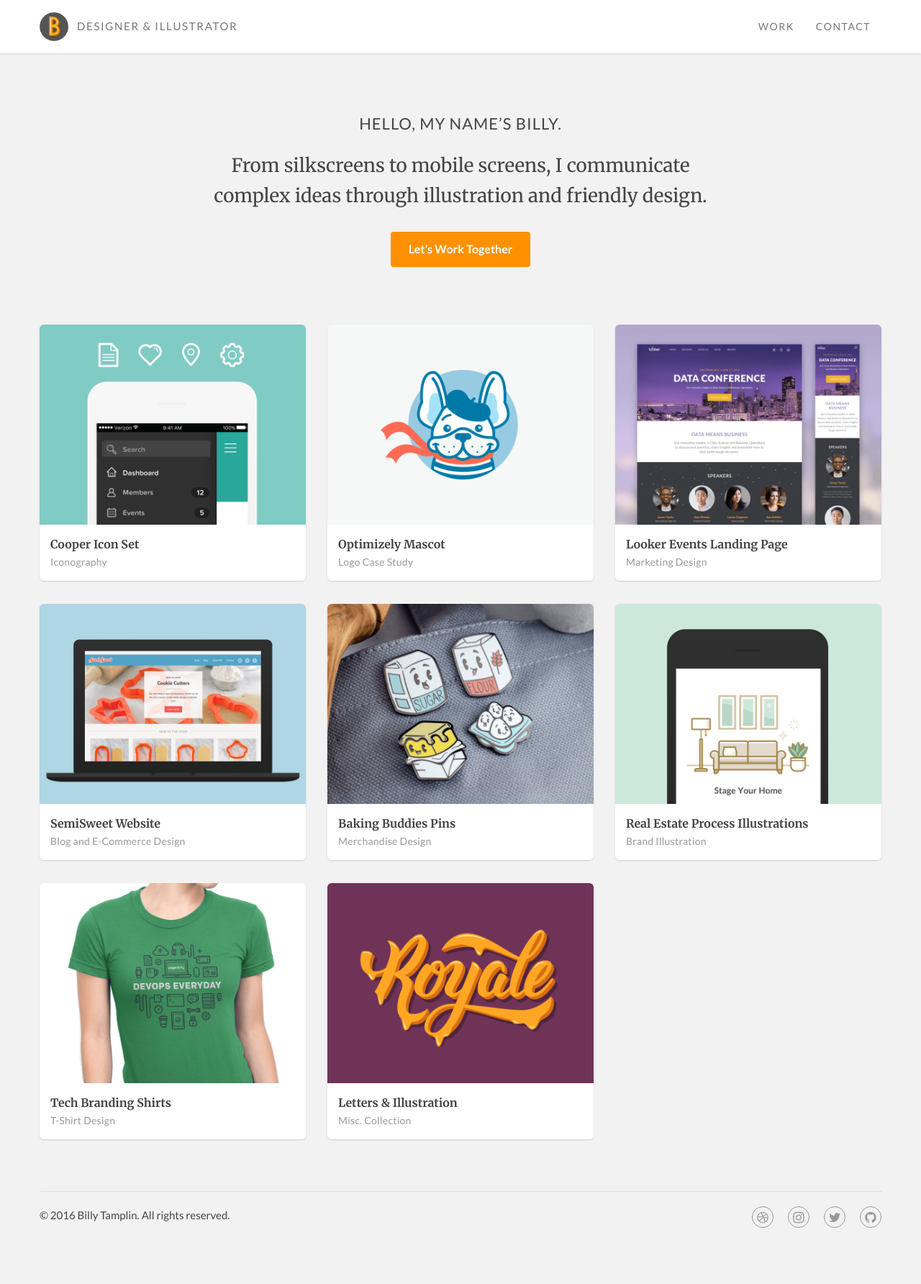
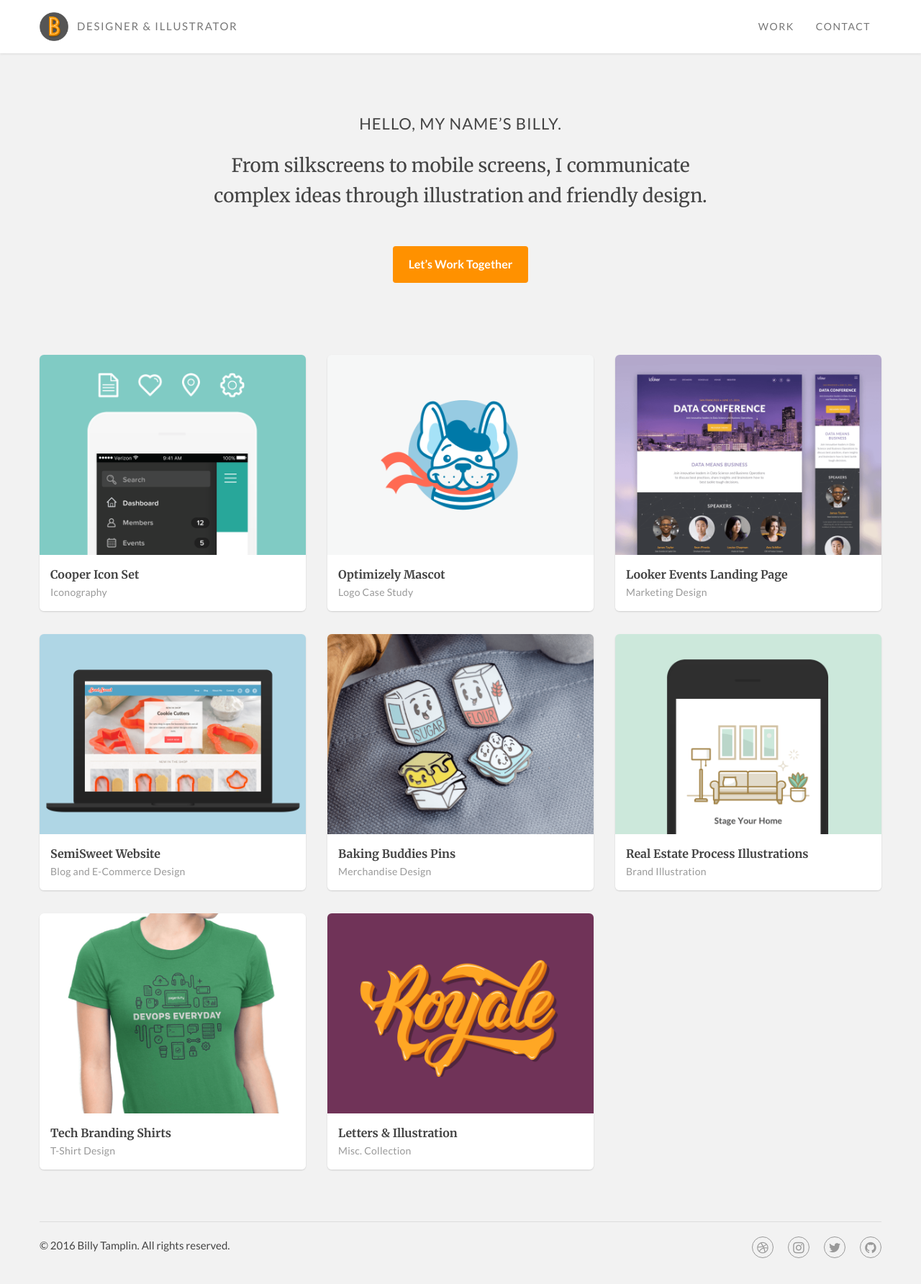
Before and after one commit to btamps/btamps.github.io, a Jekyll site: the page built from index.html, in a window 1280 px wide. Shown: the whole page at 72% size. Built offline with Jekyll 4.4.1, drawn with Linux system fonts in a browser that asks for light colours; nearby versions of some CDN libraries; before the commit the page ends 1742 px from its top, so only the background shows below that.

Commit message:
new button styles

```diff
--- a/_sass/_base.scss
+++ b/_sass/_base.scss
@@ -31,7 +31,7 @@
 }
 
 .btn {
-  border-radius: 3px;
+  @include button(#999);
 }
 
 // Typography
--- a/_sass/_home-page.scss
+++ b/_sass/_home-page.scss
@@ -18,19 +18,12 @@
     letter-spacing: 1px;
   }
   .btn {
-    display: inline-block;
-    width: auto;
     background: $orange;
-    border-radius: 4px;
-    font-size: 16px;
+    border-color: $orange;
     color: white;
-    padding: 12px 24px;
-    letter-spacing: 0;
-    font-weight: 700;
     &:hover {
       background-color: $orange-dark;
-      color: white;
-      cursor: pointer;
+      border-color: $orange-dark;
     }
   }
 
```
